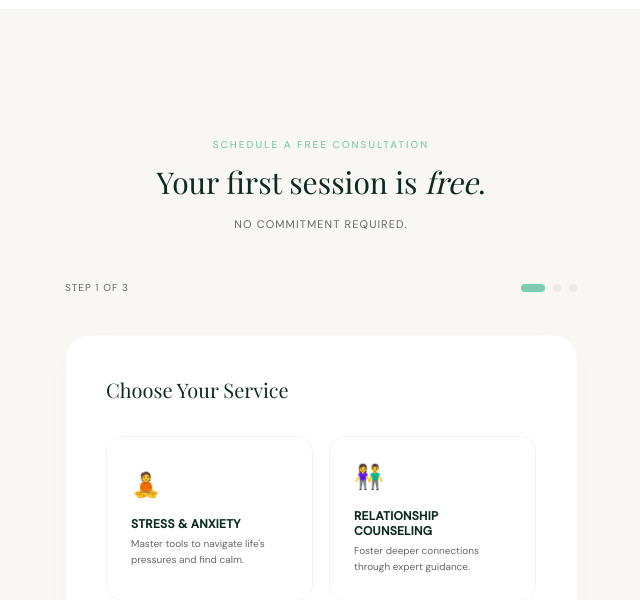
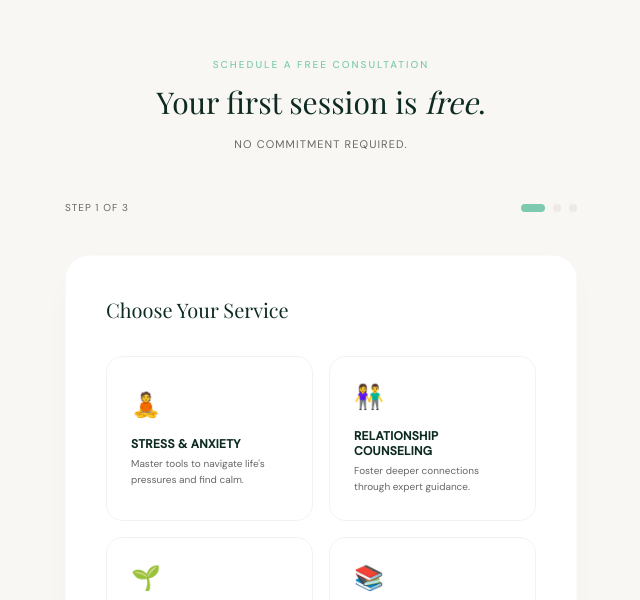
Before and after one commit to Manukyalo/HOPE-COUNSELING-SUPPORT-SERVICES, a Next.js app: page / in a window 1280 px wide. Shown: the part 3580-4180 px from the top of the page, without its empty margins (319-959 px from the left). Built offline with nearby package versions, Linux system fonts and the light colour scheme.

Commit message:
Cleanup page.tsx and ensure consistent homepage layout

```diff
--- a/src/app/page.tsx
+++ b/src/app/page.tsx
@@ -9,7 +9,7 @@ import { motion } from "framer-motion";
 
 export default function Home() {
   return (
-        <main className="min-h-screen bg-white">
+    <main className="min-h-screen bg-[#f9f7f4]">
       <Hero />
 
       <About />
@@ -25,18 +25,7 @@ export default function Home() {
 
       <ExtraFeatures />
 
-            <section id="book" className="py-20 bg-primary-50">
-                <div className="container mx-auto px-4">
-                    <motion.div
-                        initial={{ opacity: 0, scale: 0.95 }}
-                        whileInView={{ opacity: 1, scale: 1 }}
-                        viewport={{ once: true }}
-                        transition={{ duration: 0.8 }}
-                    >
       <BookingFlow />
-                    </motion.div>
-                </div>
-            </section>
     </main>
   );
 }
```
Lines whose indentation alone changed are shown as unchanged.
